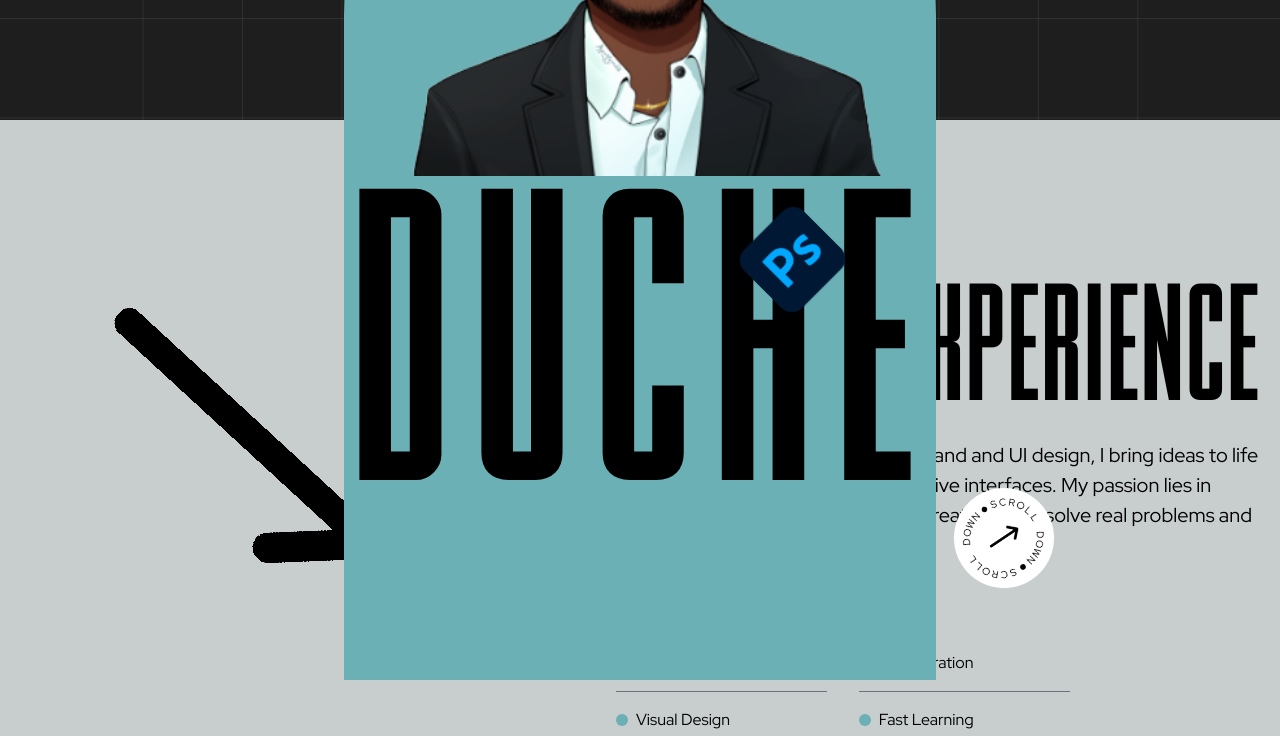
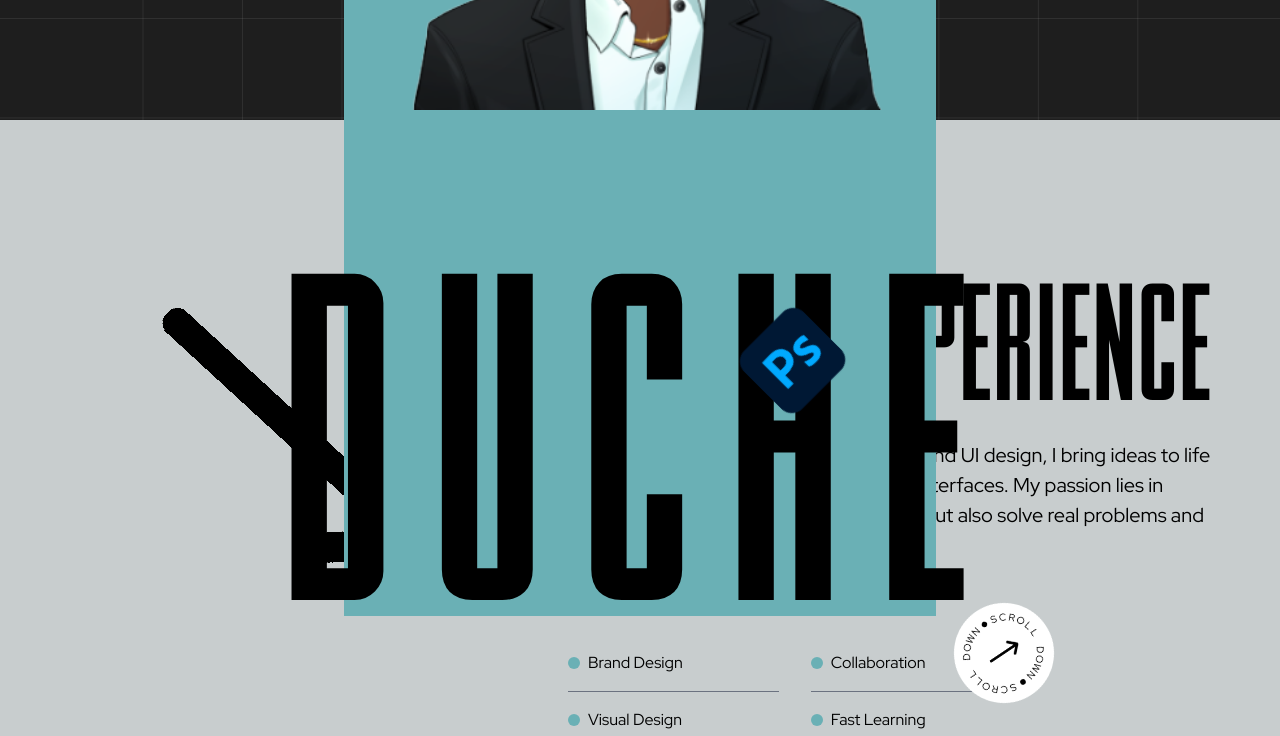
Before and after one commit to DanielEmmanuel1/Kev-Portfolio, a Next.js app: page / in a window 1280 px wide. Shown: the part 680-1416 px from the top of the page. Built offline with nearby package versions, Linux system fonts and the light colour scheme.

Commit message:
chore:corrections

```diff
--- a/src/app/about.tsx
+++ b/src/app/about.tsx
@@ -3,7 +3,7 @@ import Head from "next/head";
 
 const About = () => {
   return (
-    <div className="bg-[#C8CDCE] flex items-center text-black py-16">
+    <div className="bg-[#C8CDCE] flex items-center text-black py-16 px-12">
       <div className="basis-[90%]">
         <div className="">
           <Image
--- a/src/app/hero.tsx
+++ b/src/app/hero.tsx
@@ -6,7 +6,7 @@ const HeroSection = () => {
     <div>
       <div className="relative">
         {/* Kelvin Duche text with high z-index */}
-        <div className="xl:text-[25rem] lg:text-[15rem] delirium font-medium tracking-[1rem] text-center relative z-30">
+        <div className="xl:text-[28rem] lg:text-[15rem] delirium font-medium tracking-[1.975rem] text-center relative z-30">
           KELVIN DUCHE
           <div className="flex items-end pl-36 py-12 cursor-pointer absolute xl:right-[15%] xl:top-[80%] lg:right-[10%] lg:top-[130%]">
             <Link href="#Footer" className="cursor-pointer">
@@ -24,12 +24,12 @@ const HeroSection = () => {
 
         <div>
           {/* Blue background (lower z-index than text) */}
-          <div className="absolute xl:h-[80%] lg:h-[100%] rounded-t-full left-1/2 transform -translate-x-1/2  z-10 bg-[#6ab0b5] xl:top-[20%] lg:top-[74.5%] md:w-[50%]">
+          <div className="absolute xl:h-[80%] lg:h-[100%] rounded-t-full left-1/2 transform -translate-x-1/2  z-10 bg-[#6ab0b5] xl:top-[4.5%] lg:top-[74.5%] md:w-[50%]">
             {/* This is the blue background */}
           </div>
 
           {/* Kev Image with the highest z-index */}
-          <div className="absolute left-1/2 transform -translate-x-1/2 z-50 xl:top-[19.5%] lg:top-[74.5%]">
+          <div className="absolute left-1/2 transform -translate-x-1/2 z-50 xl:top-[12.5%] lg:top-[74.5%]">
             <Image
               src="/images/kevimage.png"
               width={620}
```
